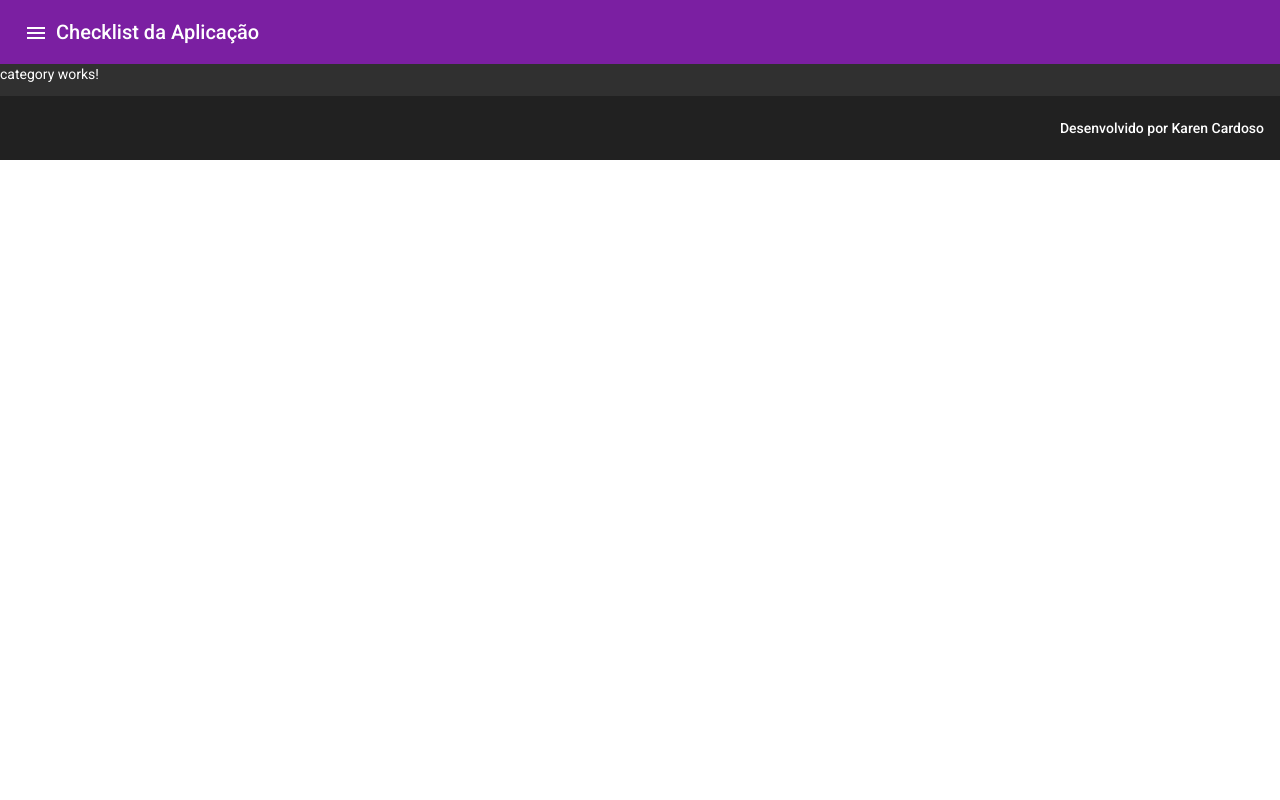
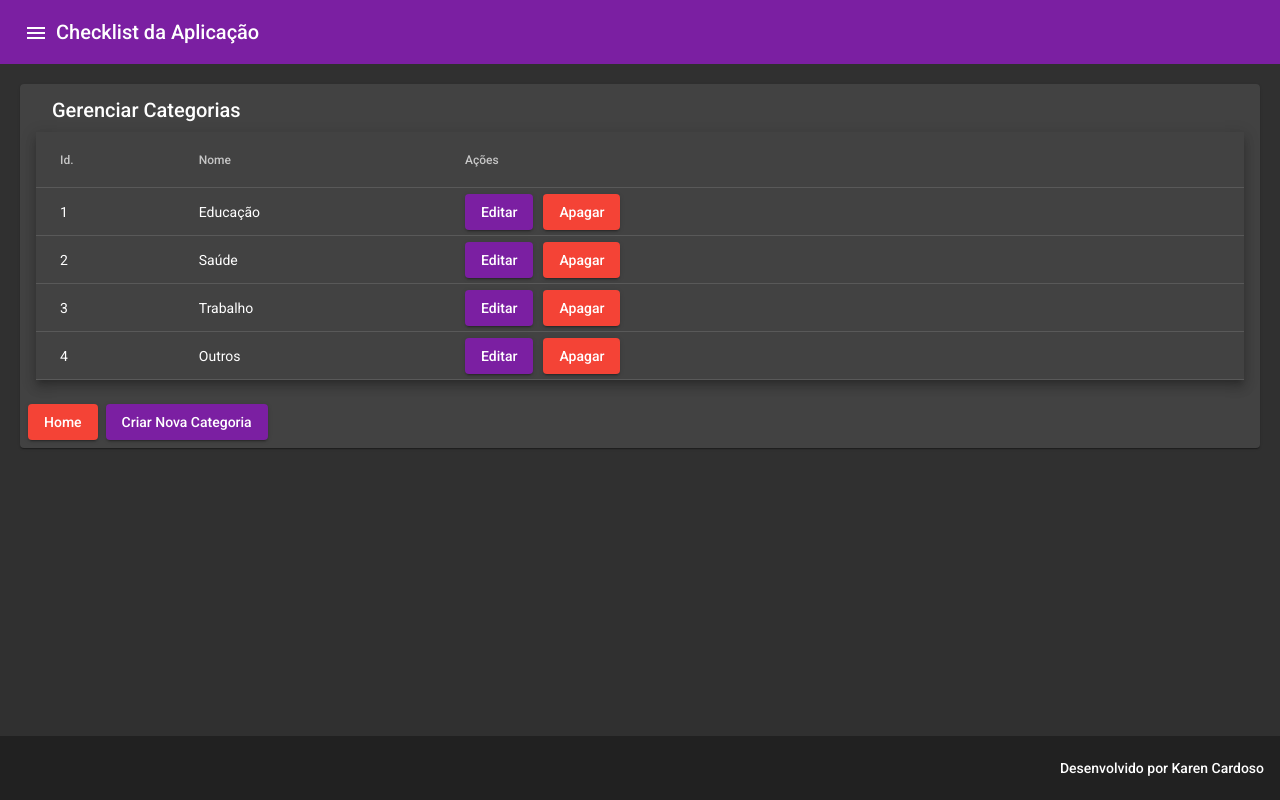
Before and after one commit to karencscardoso/checklist-app, an Angular app: page /categoria in a window 1280 px wide. Built offline with nearby package versions, Linux system fonts and the light colour scheme.

Commit message:
Add tabela em Categoria
Fora add a tabela na página de categoria.

```diff
--- /dev/null
+++ b/src/app/_models/category.ts
@@ -0,0 +1,4 @@
+export class Category{
+  name!: string;
+  guid!: string;
+}
--- a/src/app/app.component.css
+++ b/src/app/app.component.css
@@ -8,6 +8,10 @@
   right: 0;
 }
 
+.sidenav-container {
+  flex: 1;
+}
+
 a {
   color:black;
   text-decoration: none;
--- a/src/app/app.component.html
+++ b/src/app/app.component.html
@@ -1,7 +1,7 @@
 <div class="main-container">
   <app-header [sidenav]="sidenav"></app-header>
 
-  <mat-sidenav-container>
+  <mat-sidenav-container class="sidenav-container">
 
     <mat-sidenav #sidenav class="w-10p">
       <mat-list>
--- a/src/app/app.module.ts
+++ b/src/app/app.module.ts
@@ -10,6 +10,7 @@ import { MaterialModule } from './materialmodule';
 import { FooterComponent } from './footer/footer.component';
 import { HomeComponent } from './home/home.component';
 import { PageNotFoundComponent } from './page-not-found/page-not-found.component';
+import { DialogComponent } from './dialog/dialog.component';
 
 @NgModule({
   declarations: [
@@ -18,7 +19,8 @@ import { PageNotFoundComponent } from './page-not-found/page-not-found.component
     HeaderComponent,
     FooterComponent,
     HomeComponent,
-    PageNotFoundComponent
+    PageNotFoundComponent,
+    DialogComponent
   ],
   imports: [
     BrowserModule,
--- a/src/app/category/category.component.html
+++ b/src/app/category/category.component.html
@@ -1 +1,37 @@
-<p>category works!</p>
+<div>
+  <mat-card class="m-20">
+    <mat-card-header>
+      <mat-card-title>Gerenciar Categorias</mat-card-title>
+    </mat-card-header>
+    <mat-card-content>
+      <table mat-table [dataSource]="dataSource" class="mat-elevation-z8 w-100">
+
+        <ng-container matColumnDef="id">
+          <th mat-header-cell *matHeaderCellDef> Id. </th>
+          <td mat-cell *matCellDef="let element; let i = index"> {{i + 1}} </td>
+        </ng-container>
+
+        <ng-container matColumnDef="name">
+          <th mat-header-cell *matHeaderCellDef> Nome </th>
+          <td mat-cell *matCellDef="let element"> {{element.name}} </td>
+        </ng-container>
+
+        <ng-container matColumnDef="actions">
+          <th mat-header-cell *matHeaderCellDef> Ações </th>
+          <td mat-cell *matCellDef="let element">
+
+            <button mat-raised-button color="primary" class="mr-10" (click)="editCategory(element)">Editar</button>
+            <button mat-raised-button color="warn" (click)="deleteCategory(element)">Apagar</button>
+          </td>
+        </ng-container>
+
+        <tr mat-header-row *matHeaderRowDef="displayedColumns"></tr>
+        <tr mat-row *matRowDef="let row; columns: displayedColumns;"></tr>
+      </table>
+    </mat-card-content>
+    <mat-card-actions>
+      <a mat-raised-button color="warn" [routerLink]="['/']">Home</a>
+      <a mat-raised-button color="primary" (click)="createNewCategory()">Criar Nova Categoria</a>
+    </mat-card-actions>
+  </mat-card>
+</div>
--- a/src/app/category/category.component.ts
+++ b/src/app/category/category.component.ts
@@ -1,4 +1,12 @@
 import { Component, OnInit } from '@angular/core';
+import { Category } from '../_models/category';
+
+export const CATEGORY_DATA = [
+  { name: 'Educação', guid: 'aaa-bbb-ccc-ddd' },
+  { name: 'Saúde', guid: 'aaa-bbb-ccc-ddd' },
+  { name: 'Trabalho', guid: 'aaa-bbb-ccc-ddd' },
+  { name: 'Outros', guid: 'aaa-bbb-ccc-ddd' }
+];
 
 @Component({
   selector: 'app-category',
@@ -7,6 +15,9 @@ import { Component, OnInit } from '@angular/core';
 })
 export class CategoryComponent implements OnInit {
 
+  displayedColumns: string[] = ['id', 'name', 'actions'];
+  dataSource: Category[] = CATEGORY_DATA;
+
   constructor() { }
 
   showTitle = true;
@@ -14,6 +25,17 @@ export class CategoryComponent implements OnInit {
   ngOnInit(): void {
   }
 
+  editCategory(category: Category) {
+
+  }
+
+  deleteCategory(category: Category) {
+
+  }
+
+  createNewCategory() {
+    console.log('Categoria inserida com sucesso!')
+  }
   changeStatusTitle() {
     if(this.showTitle) this.showTitle = false;
     else this.showTitle = true;
--- /dev/null
+++ b/src/app/dialog/dialog.component.html
@@ -0,0 +1,12 @@
+<div>
+  <mat-card>
+    <mat-card-content>
+      <p>{{ dialogMsg }}</p>
+    </mat-card-content>
+
+    <mat-card-actions class="flx-cnter-row fl-evly">
+      <button mat-raised-button color="warn" (click)="clickLeftButton()">{{ leftButtonLabel }}</button>
+      <button mat-raised-button color="primary" (click)="clickRightButton()">{{ rightButtonLabel }}</button>
+    </mat-card-actions>
+  </mat-card>
+</div>
--- /dev/null
+++ b/src/app/dialog/dialog.component.ts
@@ -0,0 +1,41 @@
+import { Component, Inject, OnInit } from '@angular/core';
+import { MatDialogRef, MAT_DIALOG_DATA } from '@angular/material/dialog';
+
+@Component({
+  selector: 'app-dialog',
+  templateUrl: './dialog.component.html',
+  styleUrls: ['./dialog.component.css']
+})
+export class DialogComponent implements OnInit {
+
+  constructor(public dialogRef: MatDialogRef<DialogComponent>,
+    @Inject(MAT_DIALOG_DATA) public data: any,) {
+
+      if (data.clickLeftButton != null) {
+        this.clickLeftButton = data.leftButtonLabel;
+      }
+
+      if (data.clickLeftButton != null) {
+        this.clickLeftButton = data.leftButtonLabel;
+      }
+
+      if (data.dialogMsg != null) {
+        this.dialogMsg = data.dialogMsg;
+      }
+
+    }
+
+  dialogMsg = "Deseja continuar com essa ação?";
+  leftButtonLabel = "Cancelar";
+  rightButtonLabel = "Ok";
+
+  ngOnInit(): void {
+  }
+  clickLeftButton() {
+    this.dialogRef.close(false);
+  }
+
+  clickRightButton() {
+    this.dialogRef.close(false);
+  }
+}
--- a/src/styles.css
+++ b/src/styles.css
@@ -10,3 +10,25 @@ body { margin: 0; font-family: Roboto, "Helvetica Neue", sans-serif; }
 .ml-10 {
   margin-left: 10px;
 }
+
+.flx-cnter-row {
+  display: flex;
+  flex-direction: row;
+  align-items: center;
+}
+
+.fl-evly {
+  justify-content: space-evenly;
+}
+
+.w-100 {
+  width: 100%;
+}
+
+.m-20 {
+  margin: 20px;
+}
+
+.mr-10 {
+  margin-right: 10px !important;
+}
```
Also changed, not shown: src/app/materialmodule.ts (+11 -2 lines), src/app/dialog/dialog.component.css (added), 1 other file (tests, documents, lock files or other folders).
